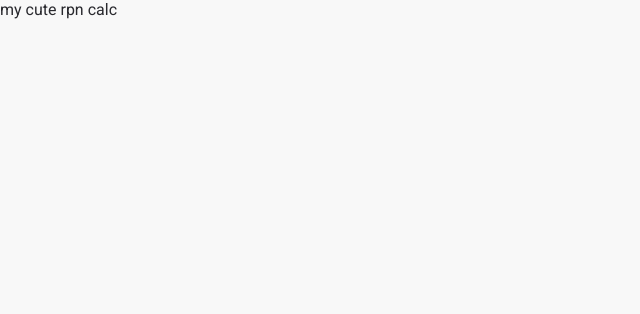
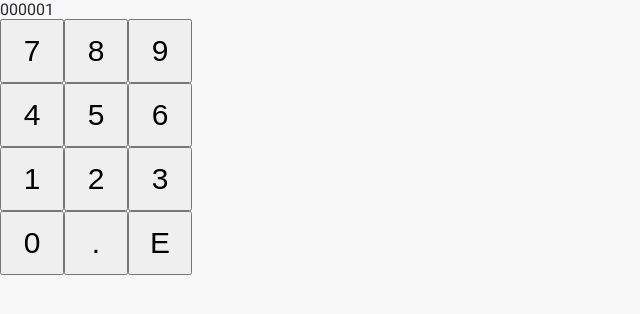
Before and after one commit to kortkamp/rpn-calc, a React (Create React App) app: page / in a window 1280 px wide. Shown: the top 314 px of the page, without its empty margins (0-640 px from the left). Built offline with nearby package versions, Linux system fonts and the light colour scheme.

Commit message:
feat: Digit Keyboard

```diff
--- a/src/App.tsx
+++ b/src/App.tsx
@@ -1,9 +1,14 @@
+import {Display } from './components/Display'
+import { Keyboard } from './components/Keyboard'
 
 
 function App() {
   return (
     <div>
-      my cute rpn calc
+
+      <Display />
+      <Keyboard />
+
     </div>
   );
 }
--- /dev/null
+++ b/src/components/DigitKeyboard.tsx
@@ -0,0 +1,36 @@
+import { Key } from "./Key";
+
+import '../styles/digitKeyboard.scss'
+
+type DigitKeyboardProps = {
+  handleDigit: (label:string) => void
+}
+
+
+export function DigitKeyboard(props: DigitKeyboardProps){
+
+  function renderDigitKey(label:string){
+    return(
+      <Key label={label} keyFunction={() => props.handleDigit(label)} />
+    )
+  }
+  return(
+    <div className = 'digit-keyboard'>
+      {renderDigitKey( "7" )}
+      {renderDigitKey( "8" )}
+      {renderDigitKey( "9" )}
+
+      {renderDigitKey( "4" )}
+      {renderDigitKey( "5" )}
+      {renderDigitKey( "6" )}
+
+      {renderDigitKey( "1" )}
+      {renderDigitKey( "2" )}
+      {renderDigitKey( "3" )}
+
+      {renderDigitKey( "0" )}
+      {renderDigitKey( "." )}
+      {renderDigitKey( "E" )}
+    </div>
+  )
+}
--- /dev/null
+++ b/src/components/Display.tsx
@@ -0,0 +1,10 @@
+export function Display(){
+
+
+
+  return(
+    <div className='calc-screen'>
+      000001
+    </div>
+  )
+}
--- /dev/null
+++ b/src/components/Key.tsx
@@ -0,0 +1,13 @@
+import '../styles/key.scss'
+
+type KeyProps = {
+  label: string,
+  keyFunction: () => void
+}
+
+export function Key(props: KeyProps){
+
+  return(
+    <button className='calc-key' onClick={props.keyFunction}>{props.label}</button>
+  )
+}
--- /dev/null
+++ b/src/components/Keyboard.tsx
@@ -0,0 +1,21 @@
+import { DigitKeyboard } from "./DigitKeyboard"
+
+
+export function Keyboard(){
+
+  function handleDigit(keyName:string){
+    console.log(keyName)
+  }
+
+
+
+
+  return(
+    <div className= 'keyboard-calc'>
+      <div className= 'operation-keyboard'>
+
+      </div>
+      <DigitKeyboard handleDigit = {handleDigit} />
+    </div>
+  )
+}
--- /dev/null
+++ b/src/styles/digitKeyboard.scss
@@ -0,0 +1,5 @@
+.digit-keyboard {
+  display: flex;
+  flex-wrap: wrap;
+  width: 192px;
+}
--- /dev/null
+++ b/src/styles/key.scss
@@ -0,0 +1,6 @@
+.calc-key {
+  height: 64px;
+  width: 64px;
+
+  font-size: 30px;
+}
```
